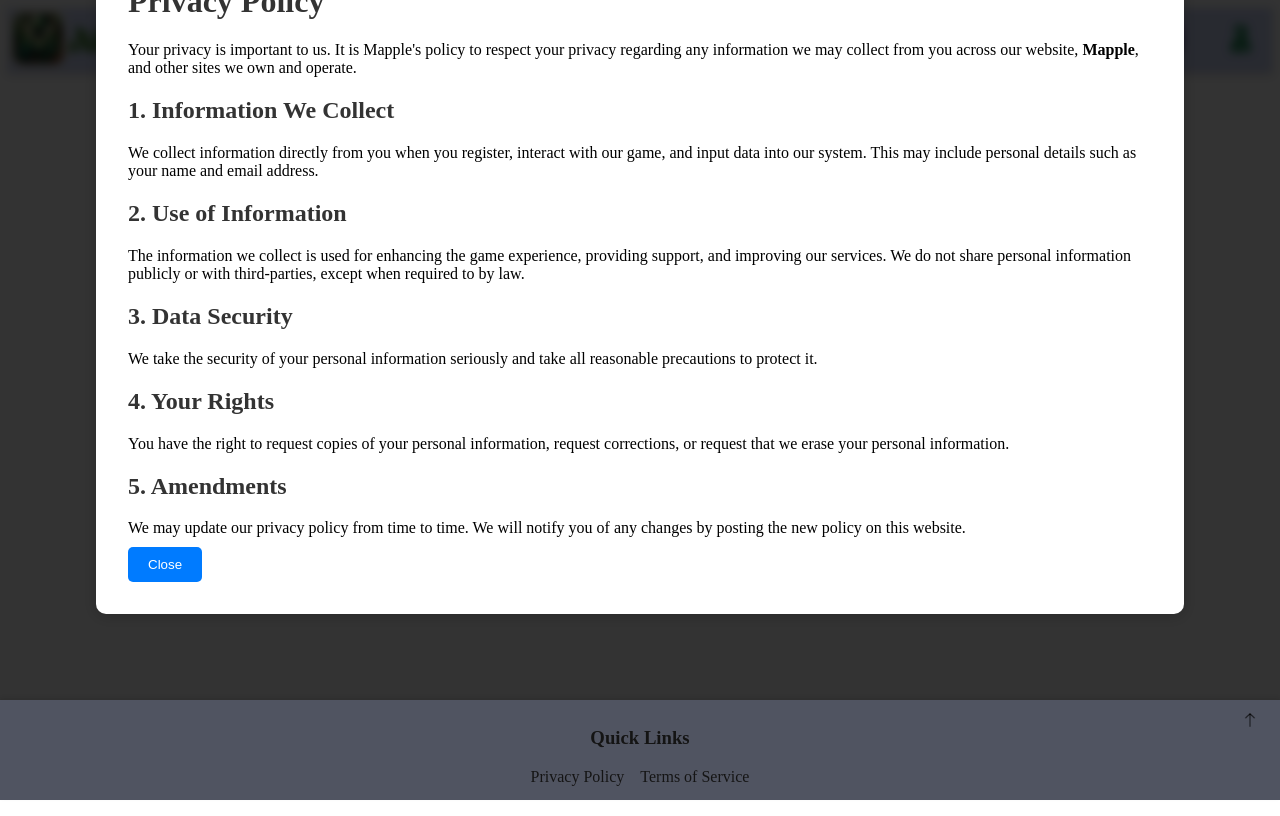
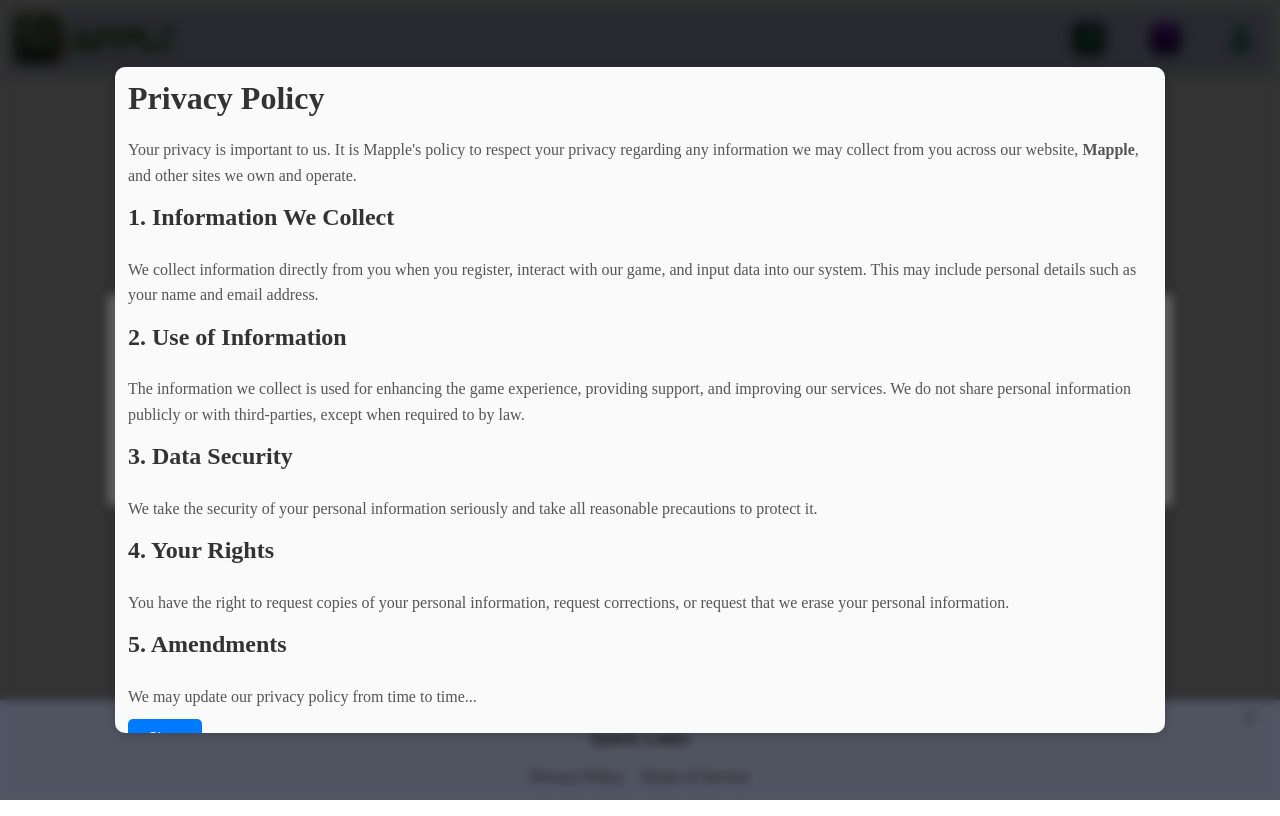
Before and after one commit to WuTangLan1/Mapple, a Vue app: page / in a window 1280 px wide. Both pictures are taken after a click on the link "Privacy Policy". Built offline with nearby package versions, Linux system fonts and the light colour scheme; no server answers.

Commit message:
privacy modal updated

```diff
--- a/src/components/auth/authModal.vue
+++ b/src/components/auth/authModal.vue
@@ -1,17 +1,4 @@
 <!-- This is the code for src\components\auth\authModal.vue -->
-
-<template>
-    <div class="modal-backdrop">
-      <div class="modal">
-        <button @click="toggleComponent" class="toggle-button">
-          Switch to {{ toggleButtonText }}
-        </button>
-        <button class="close-button" @click="closeModal">✕</button>
-        <component :is="currentComponent"></component>
-      </div>
-    </div>
-  </template>
-
 <script>
 import { computed, ref, watch } from 'vue';
 import RegSide from './regSide.vue';
@@ -54,6 +41,18 @@
   }
 };
 </script>
+
+<template>
+    <div class="modal-backdrop">
+      <div class="modal">
+        <button @click="toggleComponent" class="toggle-button">
+          Switch to {{ toggleButtonText }}
+        </button>
+        <button class="close-button" @click="closeModal">✕</button>
+        <component :is="currentComponent"></component>
+      </div>
+    </div>
+  </template>
 
   <style scoped>
   .modal-backdrop {
--- a/src/components/homedir/additional/comingsoonModal.vue
+++ b/src/components/homedir/additional/comingsoonModal.vue
@@ -41,6 +41,7 @@
       justify-content: center;
       align-items: center;
       z-index: 1000;
+      backdrop-filter: blur(5px);
     }
 
     .modal-content {
--- a/src/components/homedir/additional/privacyModal.vue
+++ b/src/components/homedir/additional/privacyModal.vue
@@ -14,7 +14,9 @@ export default {
 <template>
   <div class="modal-overlay" @click.self="closeModal">
     <div class="modal-content">
-      <h1>Privacy Policy</h1>
+      <!-- Typography consistency with margins for spacing -->
+      <h1 class="modal-title">Privacy Policy</h1>
+      <div class="modal-body">
       <p>Your privacy is important to us. It is Mapple's policy to respect your privacy regarding any information we may collect from you across our website, <strong>Mapple</strong>, and other sites we own and operate.</p>
       <h2>1. Information We Collect</h2>
       <p>We collect information directly from you when you register, interact with our game, and input data into our system. This may include personal details such as your name and email address.</p>
@@ -25,8 +27,9 @@ export default {
       <h2>4. Your Rights</h2>
       <p>You have the right to request copies of your personal information, request corrections, or request that we erase your personal information.</p>
       <h2>5. Amendments</h2>
-      <p>We may update our privacy policy from time to time. We will notify you of any changes by posting the new policy on this website.</p>
-      <button @click="closeModal">Close</button>
+        <p>We may update our privacy policy from time to time...</p>
+      </div>
+      <button class="modal-button" @click="closeModal">Close</button>
     </div>
   </div>
 </template>
@@ -42,24 +45,48 @@ export default {
   background-color: rgba(0, 0, 0, 0.6);
   display: flex;
   justify-content: center;
-  align-items: center;
+  align-items: center; /* Align items to center vertically */
   z-index: 1000;
+  backdrop-filter: blur(5px);
 }
 
 .modal-content {
-  background: #fff;
-  padding: 2rem;
+  background: #fafafa;
+  padding: 0.8rem;
   border-radius: 10px;
   box-shadow: 0 2px 15px rgba(0, 0, 0, 0.2);
+  max-width: 600px;
   max-width: 80%;
   text-align: left;
   position: relative;
   transition: all 0.3s ease;
-  margin-bottom: 20%;
-  animation: dropAnimation 1.5s ease-in-out forwards;
+  animation: dropAnimation 1s ease-in-out forwards;
   cursor: default;
   overflow-y: auto;
   max-height: 80%;
+}
+
+
+@keyframes dropAnimation {
+    0% {
+      transform: translateY(-100%);
+      opacity: 0;
+    }
+    100% {
+      transform: translateY(0);
+      opacity: 1;
+    }
+  }
+
+.modal-title, .modal-body h2 {
+  color: #333;
+  margin-top: 0;
+  margin-bottom: 20px;
+}
+
+.modal-body {
+  color: #555;
+  line-height: 1.6;
 }
 
 button {
@@ -69,6 +96,7 @@ button {
   border: none;
   border-radius: 5px;
   cursor: pointer;
+  transition: background-color 0.2s ease;
 }
 
 button:hover {
```
Lines whose indentation alone changed are shown as unchanged.
